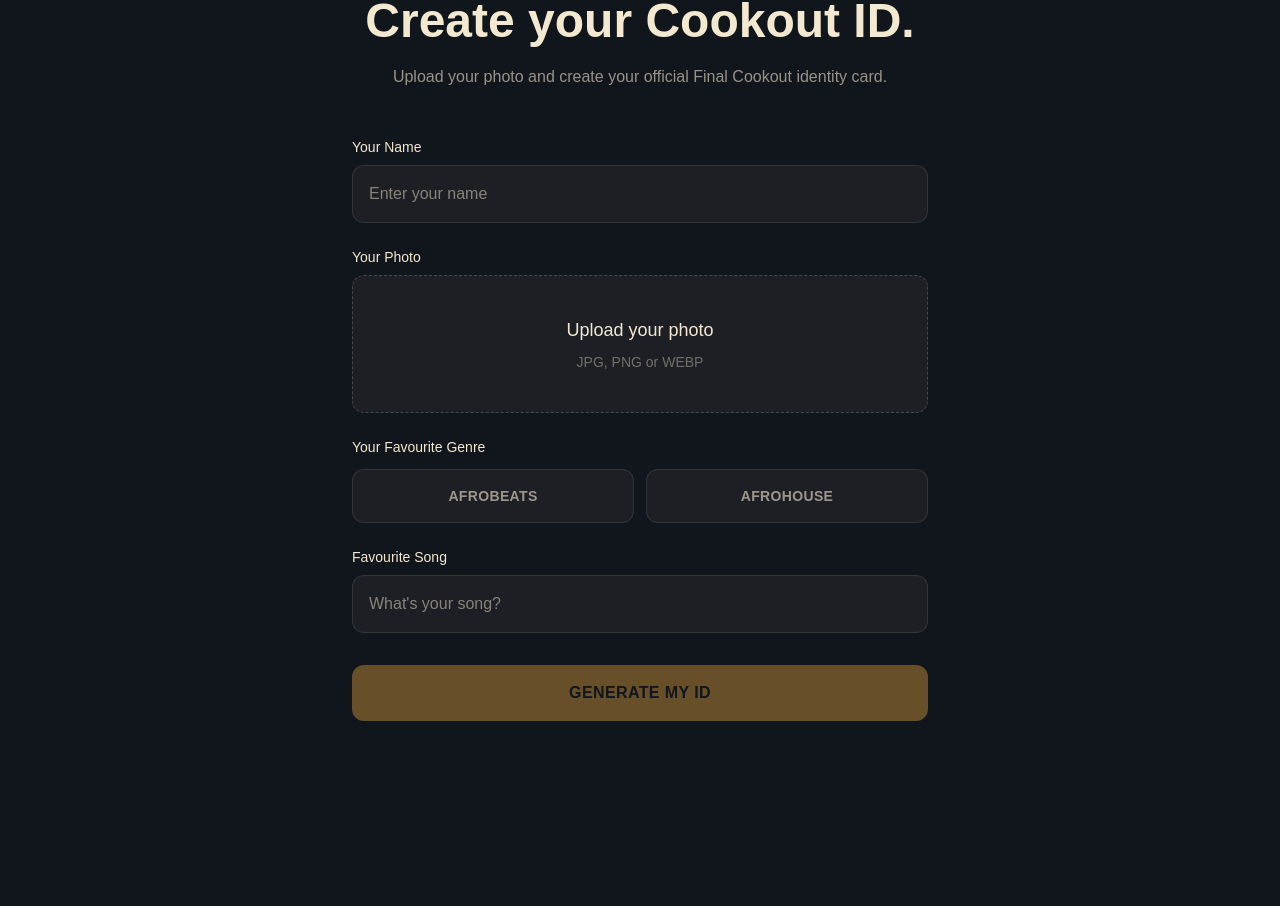
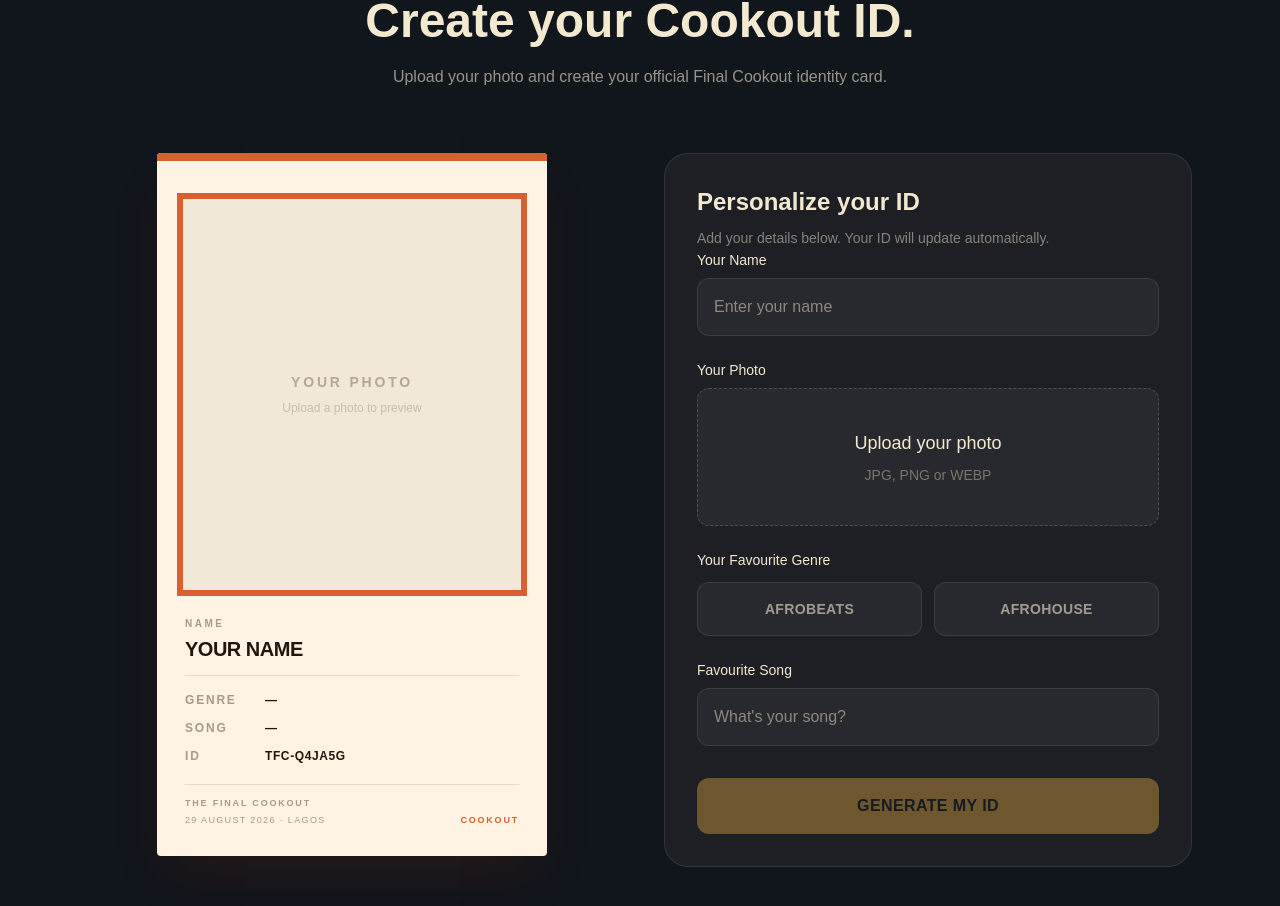
Before and after one commit to DavidUwak/final-cookout, a Next.js app: page /id in a window 1280 px wide. Shown: the part 216-1122 px from the top of the page. Before the commit the page ends 1033 px from the top, so only its background shows below. Built offline with nearby package versions, Linux system fonts and the light colour scheme.

Commit message:
ID build

```diff
--- a/app/id/page.tsx
+++ b/app/id/page.tsx
@@ -1,12 +1,24 @@
 'use client';
 
-import { useState } from 'react';
+import { useEffect, useState } from 'react';
 
 export default function IDPage() {
   const [name, setName] = useState('');
   const [photo, setPhoto] = useState<string | null>(null);
   const [genre, setGenre] = useState('');
   const [song, setSong] = useState('');
+  const [cookoutId, setCookoutId] = useState('');
+
+  useEffect(() => {
+    const id =
+      'TFC-' +
+      Math.random()
+        .toString(36)
+        .substring(2, 8)
+        .toUpperCase();
+
+  setCookoutId(id);
+}, []);
 
   const handlePhotoUpload = (
     e: React.ChangeEvent<HTMLInputElement>
@@ -66,8 +78,189 @@ export default function IDPage() {
         </div>
 
 
+        {/* GENERATOR */}
+        <div className="mx-auto mt-16 grid max-w-6xl gap-12 md:grid-cols-2 md:items-start">
+          {/* ID CARD PREVIEW */}
+          <div className="flex justify-center">
+
+            <div
+              className={`
+                relative
+                w-full
+                max-w-[390px]
+                overflow-hidden
+                rounded-sm
+                p-5
+                shadow-2xl
+                transition-all
+                duration-500
+                ${
+                  genre === 'Afrohouse'
+                    ? 'bg-[#E8F0E8] text-[#173B2D] shadow-[#173B2D]/20'
+                    : 'bg-[#FFF4E3] text-[#24140E] shadow-orange-900/20'
+                }
+              `}
+            >
+
+              {/* THEME ACCENT */}
+              <div
+                className={`
+                  absolute
+                  left-0
+                  top-0
+                  h-2
+                  w-full
+                  transition-all
+                  duration-500
+                  ${
+                    genre === 'Afrohouse'
+                      ? 'bg-[#287A5B]'
+                      : 'bg-[#D95F32]'
+                  }
+                `}
+              />
+
+              {/* PHOTO */}
+              <div className="mt-5">
+
+                <div
+                  className={`
+                    aspect-[4/4.6]
+                    w-full
+                    overflow-hidden
+                    border-[6px]
+                    bg-black/5
+                    transition-all
+                    duration-500
+                    ${
+                      genre === 'Afrohouse'
+                        ? 'border-[#287A5B]'
+                        : 'border-[#D95F32]'
+                    }
+                  `}
+                >
+
+                  {photo ? (
+                    <img
+                      src={photo}
+                      alt="Cookout ID photo"
+                      className="h-full w-full object-cover"
+                    />
+                  ) : (
+                    <div className="flex h-full items-center justify-center text-center">
+                      <div>
+                        <p className="text-sm font-semibold uppercase tracking-[0.2em] opacity-30">
+                          Your Photo
+                        </p>
+
+                        <p className="mt-2 text-xs opacity-20">
+                          Upload a photo to preview
+                        </p>
+                      </div>
+                    </div>
+                  )}
+
+                </div>
+
+              </div>
+
+
+              {/* DETAILS */}
+              <div className="px-2 pb-2 pt-5">
+
+                {/* NAME */}
+                <div className="border-b border-black/10 pb-3">
+
+                  <p className="text-[10px] font-semibold uppercase tracking-[0.25em] opacity-40">
+                    Name
+                  </p>
+
+                  <p className="mt-1 truncate text-xl font-black uppercase tracking-tight">
+                    {name || 'YOUR NAME'}
+                  </p>
+
+                </div>
+
+
+                {/* DETAILS GRID */}
+                <div className="mt-4 grid grid-cols-[80px_1fr] gap-y-3 text-xs">
+
+                  <span className="font-semibold uppercase tracking-[0.15em] opacity-40">
+                    Genre
+                  </span>
+
+                  <span className="font-bold uppercase">
+                    {genre || '—'}
+                  </span>
+
+
+                  <span className="font-semibold uppercase tracking-[0.15em] opacity-40">
+                    Song
+                  </span>
+
+                  <span className="truncate font-bold">
+                    {song || '—'}
+                  </span>
+
+
+                  <span className="font-semibold uppercase tracking-[0.15em] opacity-40">
+                    ID
+                  </span>
+
+                  <span className="font-bold tracking-wider">
+                    {cookoutId || 'TFC-XXXXXX'}
+                  </span>
+
+                </div>
+
+
+                {/* FOOTER */}
+                <div className="mt-5 flex items-end justify-between border-t border-black/10 pt-3">
+
+                  <div>
+                    <p className="text-[9px] font-semibold uppercase tracking-[0.2em] opacity-40">
+                      The Final Cookout
+                    </p>
+
+                    <p className="mt-1 text-[9px] uppercase tracking-[0.15em] opacity-40">
+                      29 August 2026 · Lagos
+                    </p>
+                  </div>
+
+                  <p
+                    className={`
+                      text-[9px]
+                      font-black
+                      uppercase
+                      tracking-[0.2em]
+                      ${
+                        genre === 'Afrohouse'
+                          ? 'text-[#287A5B]'
+                          : 'text-[#D95F32]'
+                      }
+                    `}
+                  >
+                    {genre || 'COOKOUT'}
+                  </p>
+
+                </div>
+
+              </div>
+
+            </div>
+
+          </div>
+
           {/* FORM */}
-        <div className="mx-auto mt-12 max-w-xl">
+          <div className="rounded-3xl border border-cookout-cream/10 bg-cookout-cream/5 p-6 sm:p-8">
+
+            <h2 className="text-2xl font-semibold">
+              Personalize your ID
+            </h2>
+
+            <p className="mt-2 text-sm leading-6 text-cookout-cream/50">
+              Add your details below. Your ID will update automatically.
+            </p>
 
             {/* NAME */}
             <div>
@@ -279,7 +472,7 @@ export default function IDPage() {
             >
               Generate My ID
             </button>
-
+          </div>
         </div>
 
       </section>
```
Lines whose indentation alone changed are shown as unchanged.
